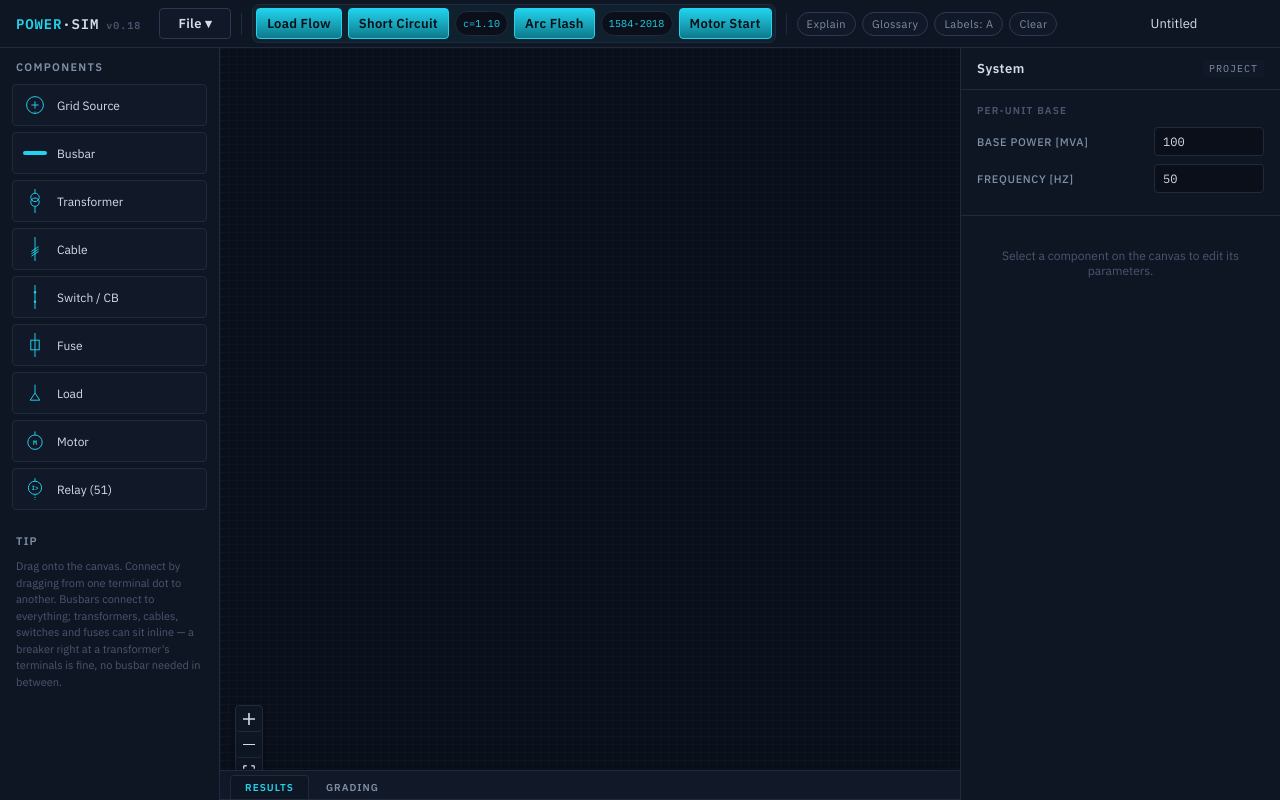
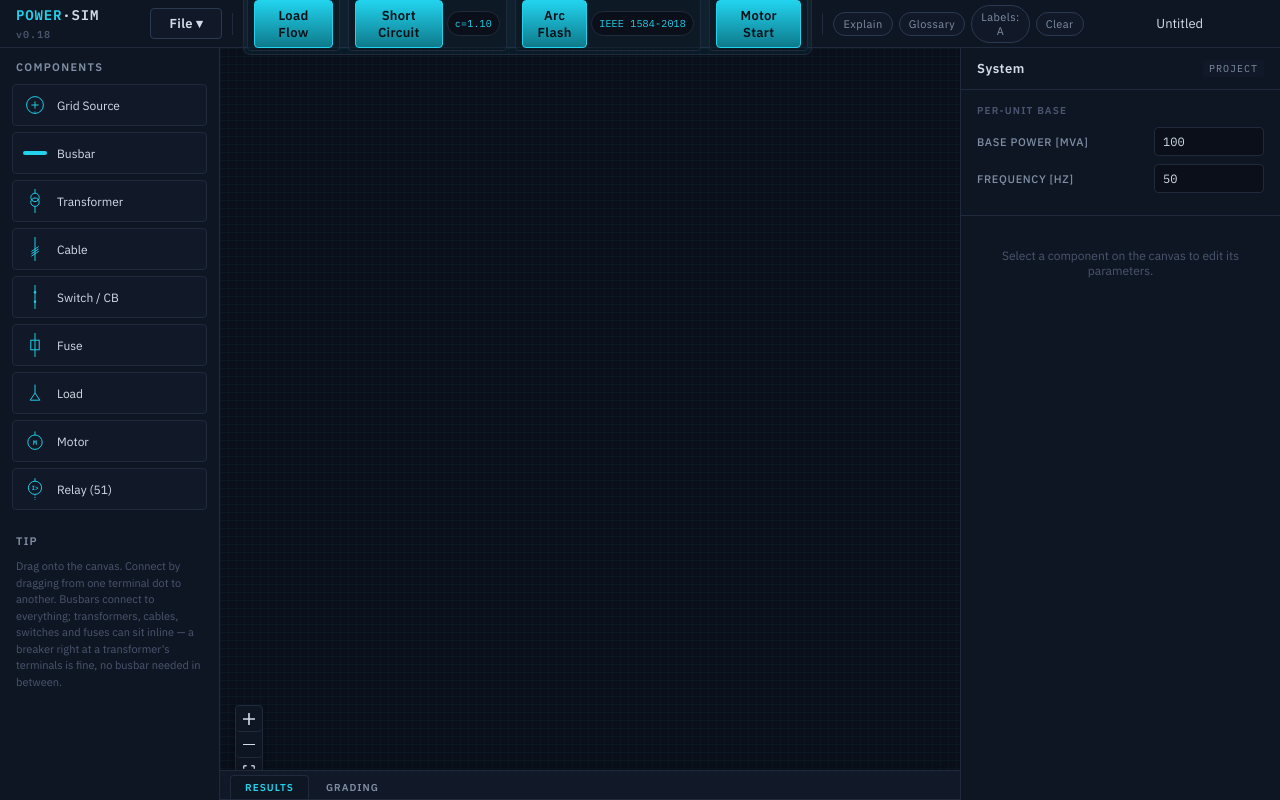
Before and after one commit to DuifMaster2000/PowerSim, a React (Vite) app: page / in a window 1280 px wide. Built offline with nearby package versions, Linux system fonts and the light colour scheme.

Commit message:
Clarify toolbar study controls

```diff
--- a/src/components/Toolbar.tsx
+++ b/src/components/Toolbar.tsx
@@ -230,9 +230,12 @@ export function Toolbar() {
       />
       <div className="divider" />
       <div className="toolbar-study-group" aria-label="Analysis studies">
+        <div className="toolbar-study" title="Run the steady-state load-flow study">
           <button className="primary" onClick={runLoadFlow}>
             Load Flow
           </button>
+        </div>
+        <div className="toolbar-study" title="Run the IEC 60909 short-circuit study">
           <button
             className="primary"
             onClick={runShortCircuit}
@@ -248,6 +251,8 @@ export function Toolbar() {
           >
             c={shortCircuitCFactor.toFixed(2)}
           </button>
+        </div>
+        <div className="toolbar-study" title="Run the IEEE 1584 arc-flash study">
           <button
             className="primary"
             onClick={runArcFlash}
@@ -257,12 +262,14 @@ export function Toolbar() {
             Arc Flash
           </button>
           <button
-          title="Arc-flash standard edition: 2018 (electrode configs, enclosure correction) or 2002"
+            title="IEEE 1584 arc-flash standard edition: 2018 (electrode configs, enclosure correction) or 2002"
             className="toolbar-chip"
             onClick={() => setArcFlashMethod(arcFlashMethod === "1584-2018" ? "1584-2002" : "1584-2018")}
           >
-          {arcFlashMethod}
+            IEEE {arcFlashMethod}
           </button>
+        </div>
+        <div className="toolbar-study" title="Run the motor-starting voltage-dip study">
           <button
             className="primary"
             onClick={runMotorStarting}
@@ -283,6 +290,7 @@ export function Toolbar() {
               {startingMotorLabel}
             </span>
           )}
+        </div>
       </div>
       <div className="divider" />
       <div className="toolbar-tools">
--- a/src/styles.css
+++ b/src/styles.css
@@ -256,6 +256,22 @@ label {
   background: rgba(34, 211, 238, 0.05);
   border: 1px solid var(--border);
   border-radius: calc(var(--radius) + 3px);
+}
+.toolbar-study {
+  display: flex;
+  align-items: center;
+  gap: 4px;
+  padding: 2px 6px;
+  background: rgba(10, 15, 26, 0.42);
+  border: 1px solid var(--border);
+  border-radius: var(--radius);
+}
+.toolbar-study + .toolbar-study {
+  margin-left: 2px;
+}
+.toolbar-study:hover {
+  border-color: var(--border-strong);
+  background: rgba(26, 34, 51, 0.72);
 }
 .toolbar-study-group button.primary {
   padding-inline: 10px;
```
Lines whose indentation alone changed are shown as unchanged.
